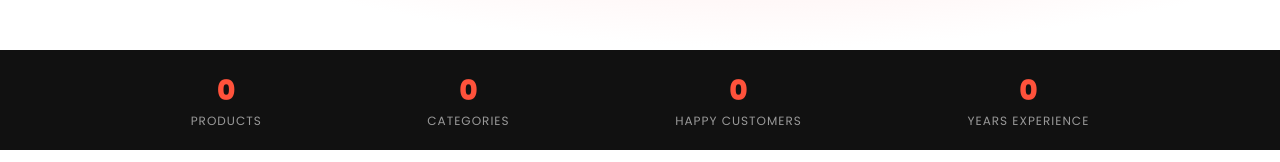
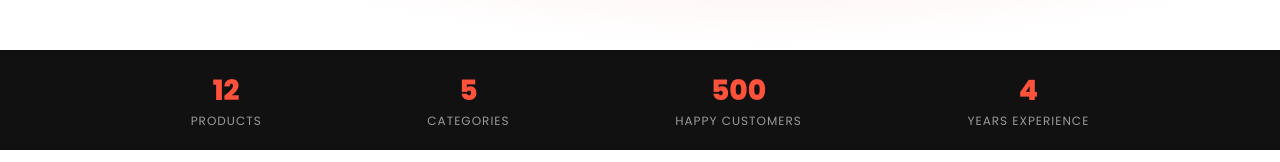
Before and after one commit to srinjanN/RedStore, a plain HTML site: page about.html in a window 1280 px wide. Shown: the part 555-717 px from the top of the page. Drawn offline with nearby package versions, Linux system fonts and the light colour scheme.

Commit message:
Update about.html

```diff
--- a/about.html
+++ b/about.html
@@ -58,10 +58,10 @@
 <div class="stats-bar">
   <div class="container">
     <div class="row" id="about-stats" style="justify-content:space-evenly;">
-      <div class="stat-item"><div class="num" data-target="12">0</div><div class="label">Products</div></div>
-      <div class="stat-item"><div class="num" data-target="5">0</div><div class="label">Categories</div></div>
-      <div class="stat-item"><div class="num" data-target="500">0</div><div class="label">Happy Customers</div></div>
-      <div class="stat-item"><div class="num" data-target="4">0</div><div class="label">Years Experience</div></div>
+      <div class="stat-item"><div class="num" data-target="12">12</div><div class="label">Products</div></div>
+      <div class="stat-item"><div class="num" data-target="5">5</div><div class="label">Categories</div></div>
+      <div class="stat-item"><div class="num" data-target="500">500</div><div class="label">Happy Customers</div></div>
+      <div class="stat-item"><div class="num" data-target="4">4</div><div class="label">Years Experience</div></div>
     </div>
   </div>
 </div>
```
